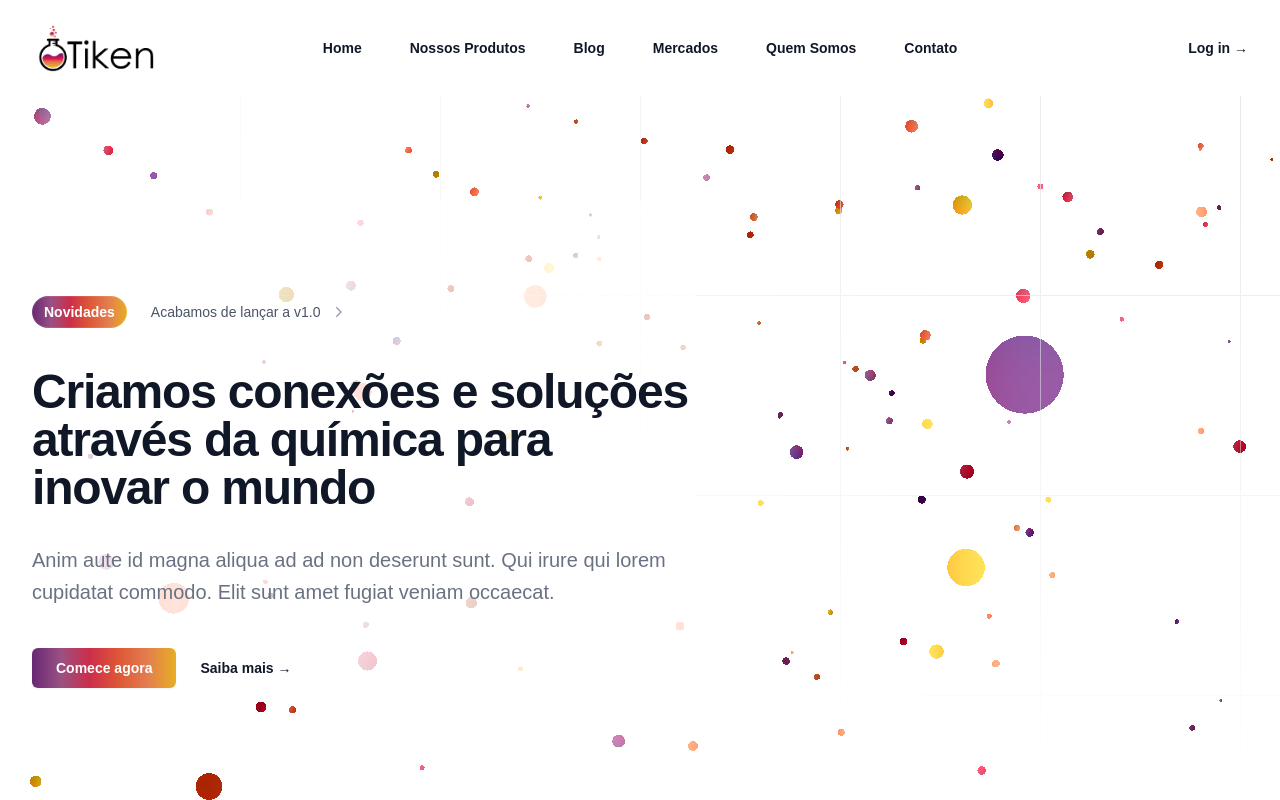
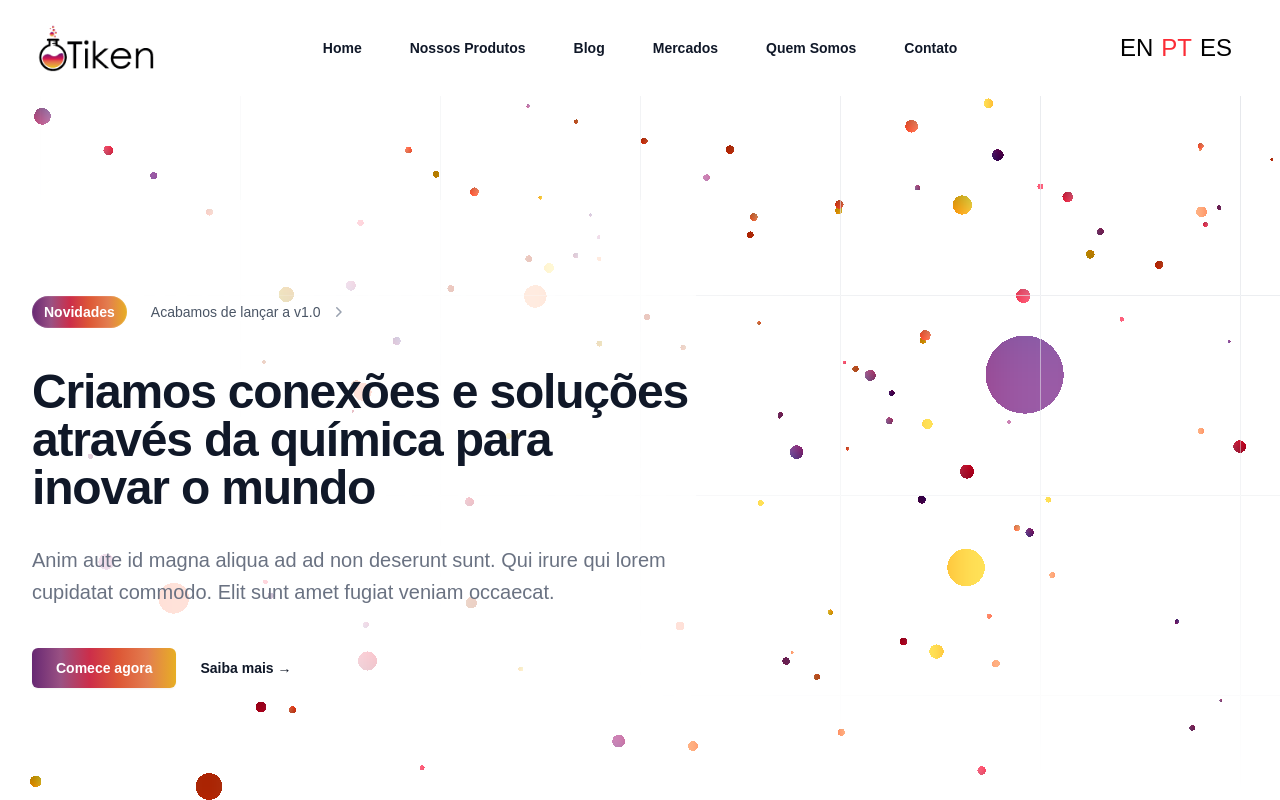
Before and after one commit to TrindadeBRA/trinitykit-next, a Next.js app: page / in a window 1280 px wide. Built offline with nearby package versions, Linux system fonts and the light colour scheme.

Commit message:
feat: translate added

```diff
--- a/app/globals.css
+++ b/app/globals.css
@@ -37,3 +37,7 @@ body {
     );
   }
 }
+
+.skiptranslate {
+  display: none!important;
+}
--- a/app/layout.tsx
+++ b/app/layout.tsx
@@ -2,6 +2,7 @@ import type { Metadata } from "next";
 import { Geist, Geist_Mono } from "next/font/google";
 import "./globals.css";
 import Navigation from "@/src/components/Navigation";
+import Script from "next/script";
 
 const geistSans = Geist({
   variable: "--font-geist-sans",
@@ -25,6 +26,22 @@ export default function RootLayout({
 }>) {
   return (
     <html lang="pt-BR">
+
+
+      <head>
+        {/* Google Translate scripts */}
+        <Script
+          id="google-translate-init"
+          src="/assets/scripts/translation.js"
+          strategy="beforeInteractive"
+        />
+        <Script
+          id="google-translate-api"
+          src="//translate.google.com/translate_a/element.js?cb=TranslateInit"
+          strategy="afterInteractive"
+        />
+      </head>
+
       <body
         className={`${geistSans.variable} ${geistMono.variable} antialiased !bg-white !text-black`}
       >
--- a/next.config.ts
+++ b/next.config.ts
@@ -6,6 +6,16 @@ const nextConfig: NextConfig = {
     unoptimized: true,
     domains: ['tailwindcss.com'],
   },
+  env: {
+    GOOGLE_TRANSLATION_CONFIG: JSON.stringify({
+      languages: [
+        { title: "English", name: "en", flag: "🇺🇸" },
+        { title: "Português", name: "pt", flag: "🇧🇷" },
+        { title: "Spanish", name: "es", flag: "🇪🇸" },
+      ],
+      defaultLanguage: "pt",
+    }),
+  },
   /* config options here */
 };
 
--- a/package.json
+++ b/package.json
@@ -15,6 +15,7 @@
     "@heroicons/react": "^2.2.0",
     "@orval/core": "^7.6.0",
     "next": "^15.2.1",
+    "nookies": "^2.5.2",
     "ogl": "^1.0.11",
     "orval": "^7.6.0",
     "react": "^19.0.0",
--- /dev/null
+++ b/public/assets/scripts/translation.js
@@ -0,0 +1,11 @@
+function TranslateInit() {
+  // Verifica se existe cookie de tradução
+  const googtrans = document.cookie.match(/(^|;)\s*googtrans\s*=\s*([^;]+)/);
+
+  // Se não existir cookie ou o idioma for português, não inicializa o tradutor
+  if (!googtrans || googtrans[2] === '/auto/pt') {
+    return;
+  }
+
+  new google.translate.TranslateElement();
+}
--- /dev/null
+++ b/src/components/LanguageSwitcher/index.tsx
@@ -0,0 +1,28 @@
+import { LanguageDescriptor, useLanguageSwitcher } from "@/src/hooks/useLanguageSwitcher";
+import { NextPageContext } from "next";
+
+export const LanguageSwitcher = ({ context }: { context?: NextPageContext } = {}) => {
+  const { currentLanguage, switchLanguage, languageConfig } = useLanguageSwitcher({ context });
+
+  if (!languageConfig) {
+    return null;
+  }
+
+  return (
+    <div className="text-center notranslate text-base lg:text-2xl flex gap-x-2 mr-4">
+      {languageConfig.languages.map((ld: LanguageDescriptor) => (
+        <span key={`l_s_${ld.name}`}>
+          {currentLanguage === ld.name ? (
+            <span className="cursor-not-allowed text-red-500">{ld.name.toUpperCase()}</span>
+          ) : (
+            <a onClick={switchLanguage(ld.name)} className="cursor-pointer">
+              {ld.name.toUpperCase()}
+            </a>
+          )}
+        </span>
+      ))}
+    </div>
+  );
+};
+
+export default LanguageSwitcher;
--- a/src/components/Navigation/index.tsx
+++ b/src/components/Navigation/index.tsx
@@ -4,6 +4,7 @@ import { useState } from 'react'
 import { Dialog, DialogPanel } from '@headlessui/react'
 import { Bars3Icon, XMarkIcon } from '@heroicons/react/24/outline'
 import Image from 'next/image'
+import LanguageSwitcher from '../LanguageSwitcher'
 
 const navigation = [
   { name: 'Home', href: '/' },
@@ -49,10 +50,9 @@ export default function Navigation() {
             </a>
           ))}
         </div>
+
         <div className="hidden lg:flex lg:flex-1 lg:justify-end">
-          <a href="#" className="text-sm/6 font-semibold text-gray-900">
-            Log in <span aria-hidden="true">&rarr;</span>
-          </a>
+          <LanguageSwitcher />
         </div>
       </nav>
       <Dialog open={mobileMenuOpen} onClose={setMobileMenuOpen} className="lg:hidden">
@@ -90,14 +90,10 @@ export default function Navigation() {
                     {item.name}
                   </a>
                 ))}
+
               </div>
               <div className="py-6">
-                <a
-                  href="#"
-                  className="-mx-3 block rounded-lg px-3 py-2.5 text-base/7 font-semibold text-gray-900 hover:bg-gray-50"
-                >
-                  Log in
-                </a>
+                <LanguageSwitcher />
               </div>
             </div>
           </div>
--- /dev/null
+++ b/src/hooks/useLanguageSwitcher.ts
@@ -0,0 +1,100 @@
+import { useEffect, useState } from "react";
+import { parseCookies, setCookie, destroyCookie } from "nookies";
+import { NextPageContext } from "next";
+
+export const COOKIE_NAME = "googtrans";
+
+export interface LanguageDescriptor {
+  name: string;
+  title: string;
+  flag: string;
+}
+
+export interface LanguageConfig {
+  languages: LanguageDescriptor[];
+  defaultLanguage: string;
+}
+
+export const getLanguageConfig = (): LanguageConfig | undefined => {
+  let cfg: LanguageConfig | undefined;
+
+  if (process.env.GOOGLE_TRANSLATION_CONFIG) {
+    try {
+      cfg = JSON.parse(process.env.GOOGLE_TRANSLATION_CONFIG ?? "{}");
+    } catch (e) {
+      console.error("Erro ao parsear a configuração de tradução:", e);
+    }
+  }
+
+  return cfg;
+};
+
+export const useLanguageSwitcher = ({ context }: { context?: NextPageContext } = {}) => {
+  const [currentLanguage, setCurrentLanguage] = useState<string>("");
+
+  useEffect(() => {
+    const cfg = getLanguageConfig();
+    const cookies = parseCookies(context);
+    const existingLanguageCookieValue = cookies[COOKIE_NAME];
+
+    let languageValue = "";
+    if (existingLanguageCookieValue) {
+      const sp = existingLanguageCookieValue.split("/");
+      if (sp.length > 2) {
+        languageValue = sp[2];
+      }
+    }
+    if (cfg && !languageValue) {
+      languageValue = cfg.defaultLanguage;
+    }
+    setCurrentLanguage(languageValue);
+  // eslint-disable-next-line react-hooks/exhaustive-deps
+  }, []);
+
+  const switchLanguage = (lang: string) => () => {
+    try {
+      const domain = window.location.hostname.split('.').slice(-2).join('.');
+
+      // Se for português, remove todos os cookies de tradução
+      if (lang === 'pt') {
+        // Remove cookie do domínio principal (.resumodolivro.com)
+        destroyCookie(context, COOKIE_NAME, {
+          path: '/',
+          domain: '.' + domain,
+        });
+
+        // Remove cookie do subdomínio específico (beta.resumodolivro.com)
+        destroyCookie(context, COOKIE_NAME, {
+          path: '/',
+          domain: window.location.hostname,
+        });
+
+        // Remove cookie sem domínio específico
+        destroyCookie(context, COOKIE_NAME, {
+          path: '/',
+        });
+
+        window.location.reload();
+        return;
+      }
+
+      // Para outros idiomas, mantém o comportamento atual
+      destroyCookie(context, COOKIE_NAME, { path: '/' });
+      setCookie(context, COOKIE_NAME, "/auto/" + lang, {
+        path: '/',
+        domain: '.' + domain,
+        sameSite: 'lax',
+        secure: true
+      });
+      window.location.reload();
+    } catch (error) {
+      console.error("Erro ao trocar idioma:", error);
+    }
+  };
+
+  return {
+    currentLanguage,
+    switchLanguage,
+    languageConfig: getLanguageConfig(),
+  };
+};
```
Also changed, not shown: 1 other file (tests, documents, lock files or other folders).
